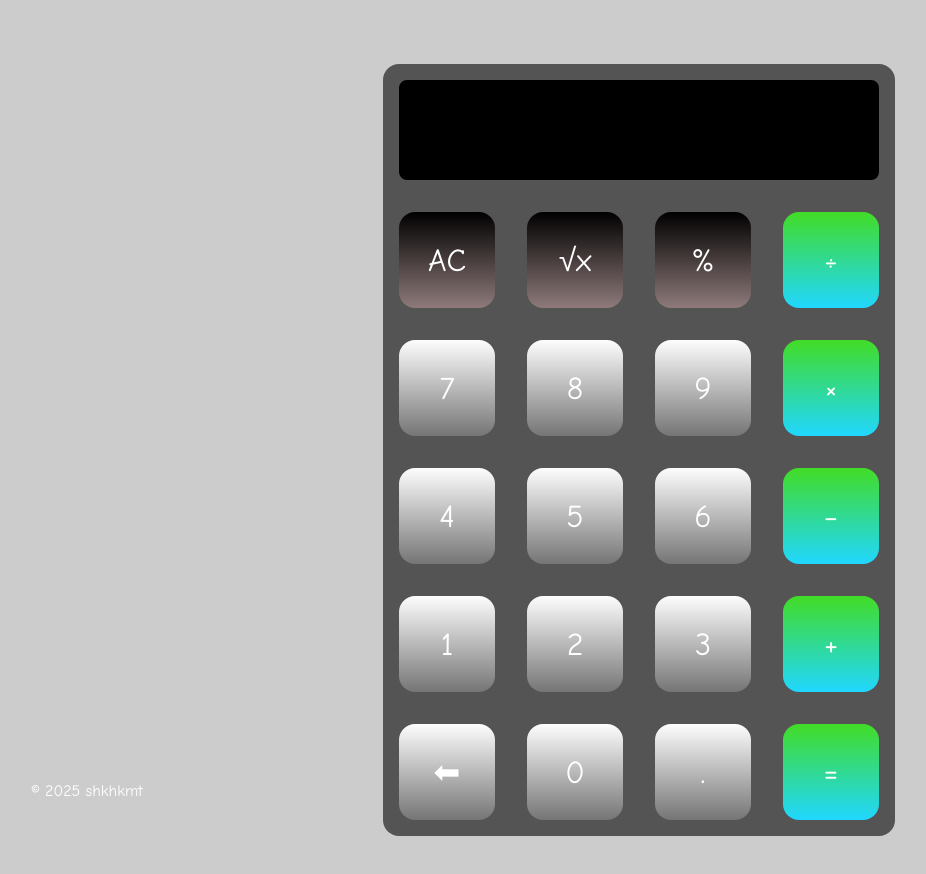
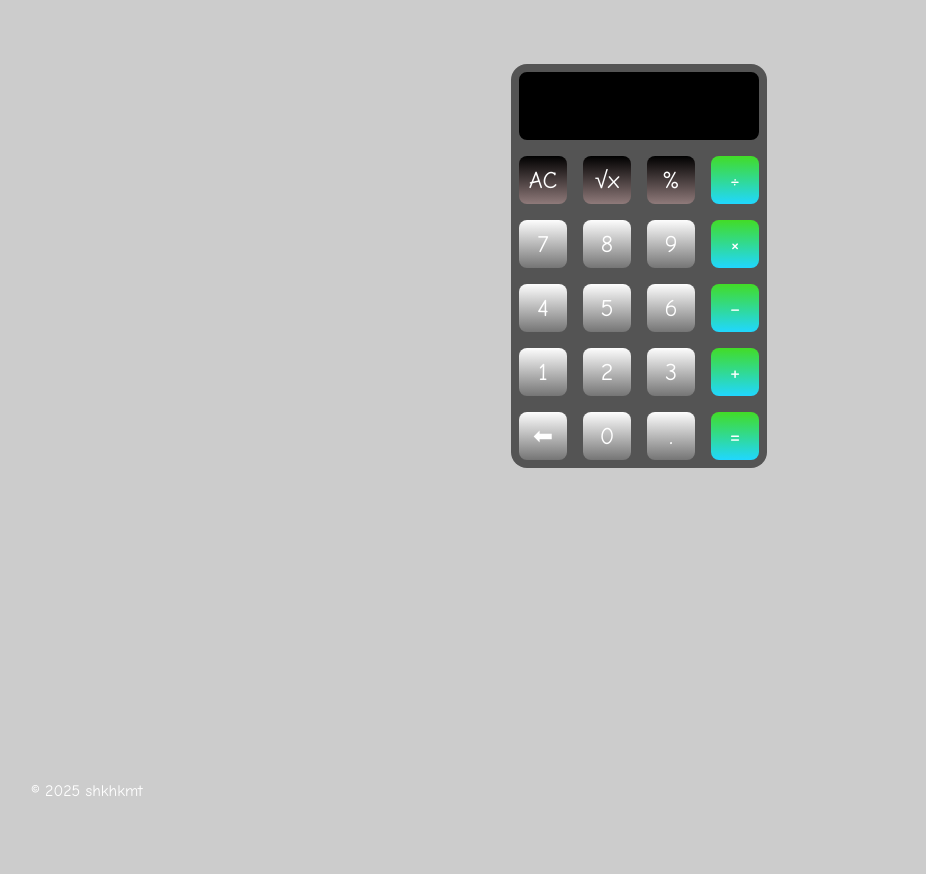
Before and after one commit to shkhkmt/calculatorApp, a plain HTML site: page index.html in a window 1280 px wide. Shown: the whole page, without its empty margins (1-927 px from the left). After the commit the page ends 800 px from the top, so only its background shows below. Drawn offline with Linux system fonts and the light colour scheme.

Commit message:
normalized css to standardise across browsers.

```diff
--- a/calculatorApp.js
+++ b/calculatorApp.js
@@ -76,21 +76,21 @@ let calculator = document.querySelector('.calculator');
 calculator.style.display = 'flex';
 calculator.style.flexDirection = 'column';
 calculator.style.justifyContent = 'center';
-calculator.style.margin = '2em auto';
+calculator.style.margin = '2rem auto';
 
 
 let screen = document.querySelector('.screen');
-screen.style.height = '6em';
+screen.style.height = '4rem';
 screen.style.display = 'flex';
 screen.style.alignSelf = 'stretch';
 screen.style.alignItems = 'end';
 screen.style.justifyContent = 'flex-end';
-screen.style.margin = '1em';
+screen.style.margin = '.5rem';
 screen.style.border = '2px solid black';
 
 let inputs = document.createElement('p');
 inputs.textContent = '';
-inputs.style.fontSize = '4em';
+inputs.style.fontSize = '4rem';
 inputs.style.display = 'flex';
 inputs.style.width = 'auto';
 
@@ -120,10 +120,10 @@ for (let i=1; i <= 20; i++) {
   btnDiv.id = `btnDiv${i}`;
   btnDiv.className = "btn";
   btnDiv.style.display = 'flex';
-  btnDiv.style.borderRadius = '.5em';
-  btnDiv.style.margin = '.5em';
+  btnDiv.style.borderRadius = '.5rem';
+  btnDiv.style.margin = '.5rem';
   btnDiv.style.justifyContent = 'center';
-  btnDiv.style.fontSize = '2em';
+  btnDiv.style.fontSize = '1.5rem';
 
   switch (btnDiv.id) {
     case 'btnDiv1':
--- a/styles.css
+++ b/styles.css
@@ -1,3 +1,8 @@
+* {
+  * margin: 0;
+  * padding: 0;
+}
+
 body,
 html{
   display: flex;
@@ -19,32 +24,33 @@ p {
 #content {
   display: flex;
   justify-content: center;
-  padding: 2em;
+  padding: 2rem;
   align-items: center;
 }
 
 .calculator {
   background-color: #545454;
-  border-radius: 1em;
+  border-radius: 1rem;
+  width: auto;
 }
 
 .screen { background-color: #000000;
   border-radius: 0.5em;
   margin-bottom: 0px;
-  height: 2em;
+  height: .5rem;
 }
 
 .btn {
   background: #757575;
   background: linear-gradient(0deg, rgba(117, 117, 117, 1) 0%, rgba(253, 253, 253, 1) 100%);
-  font-size: 2em;
-  width: 3em;
-  height: 3em;
+  font-size: 1rem;
+  width: 3rem;
+  height: 3rem;
   text-align: center;
 }
 
 .buttons {
-  border-radius: .5em;
+  border-radius: .5rem;
   margin-top: 0px;
   text-align: center;
 }
```
